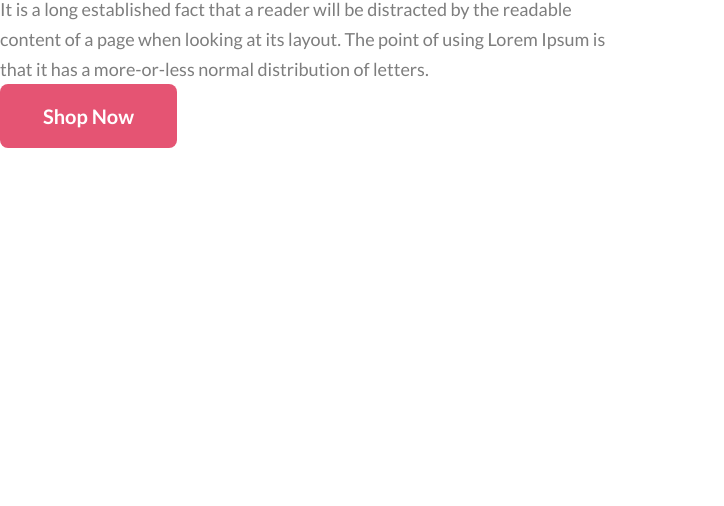
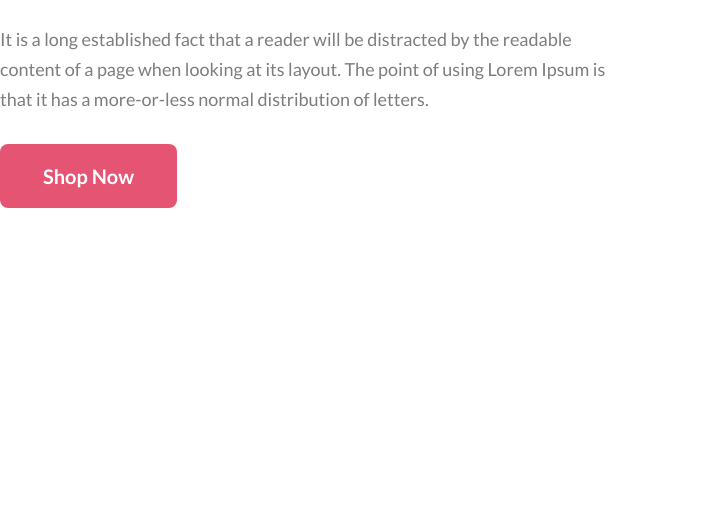
Before and after one commit to mizan181/Flower-Shop--Assignment-1, a plain HTML site: page index.html in a window 1280 px wide. Shown: the part 294-800 px from the top of the page, without its empty margins (0-724 px from the left). Drawn offline with Linux system fonts and the light colour scheme.

Commit message:
about div

```diff
--- a/style.css
+++ b/style.css
@@ -35,3 +35,7 @@ flex-shrink: 0;
     flex-direction: column;
     flex-shrink: 0;
 }
+.mainhead,.mainpera,.mainbutton{
+    display: block;
+    margin-bottom: 30px;
+}
```
Also changed, not shown: index.html (+0 -1 lines).
